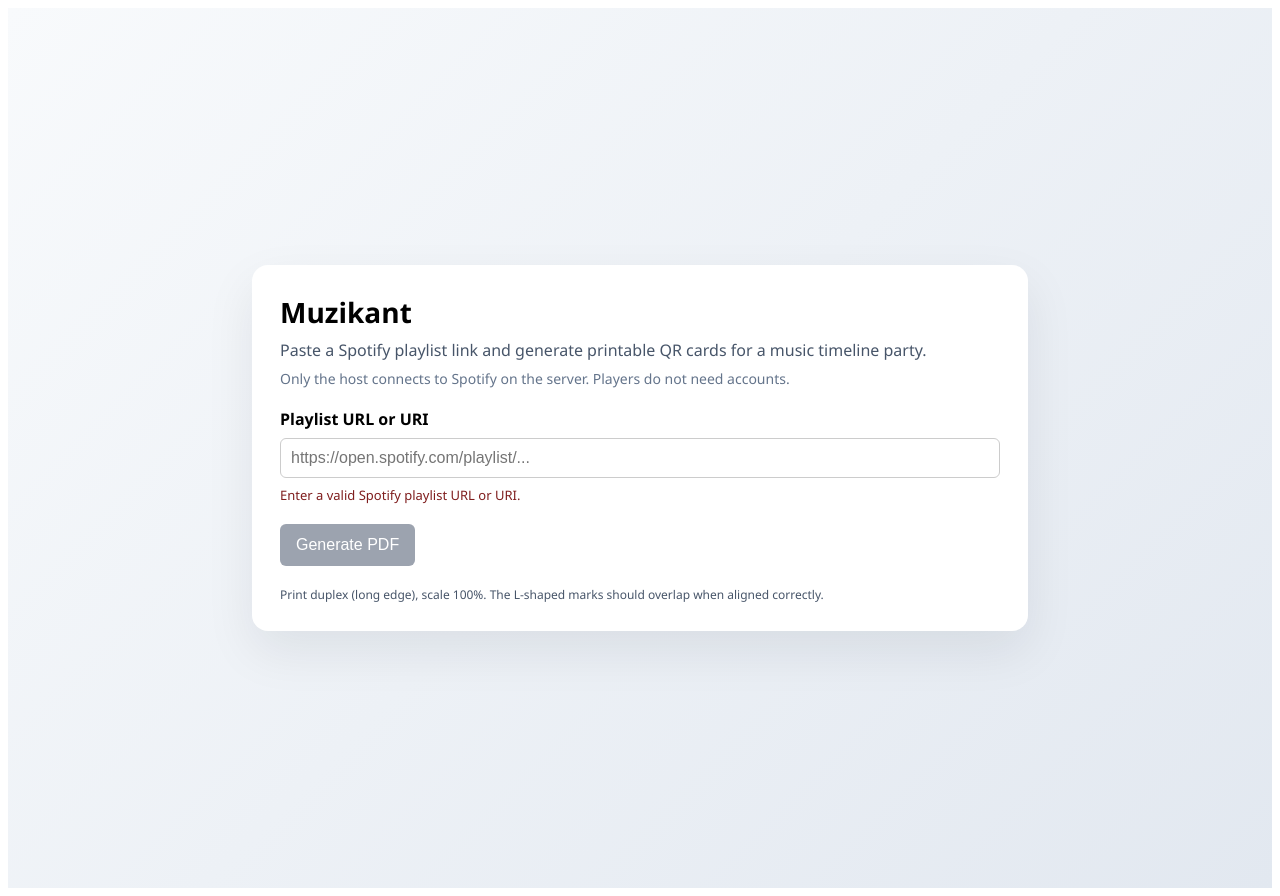
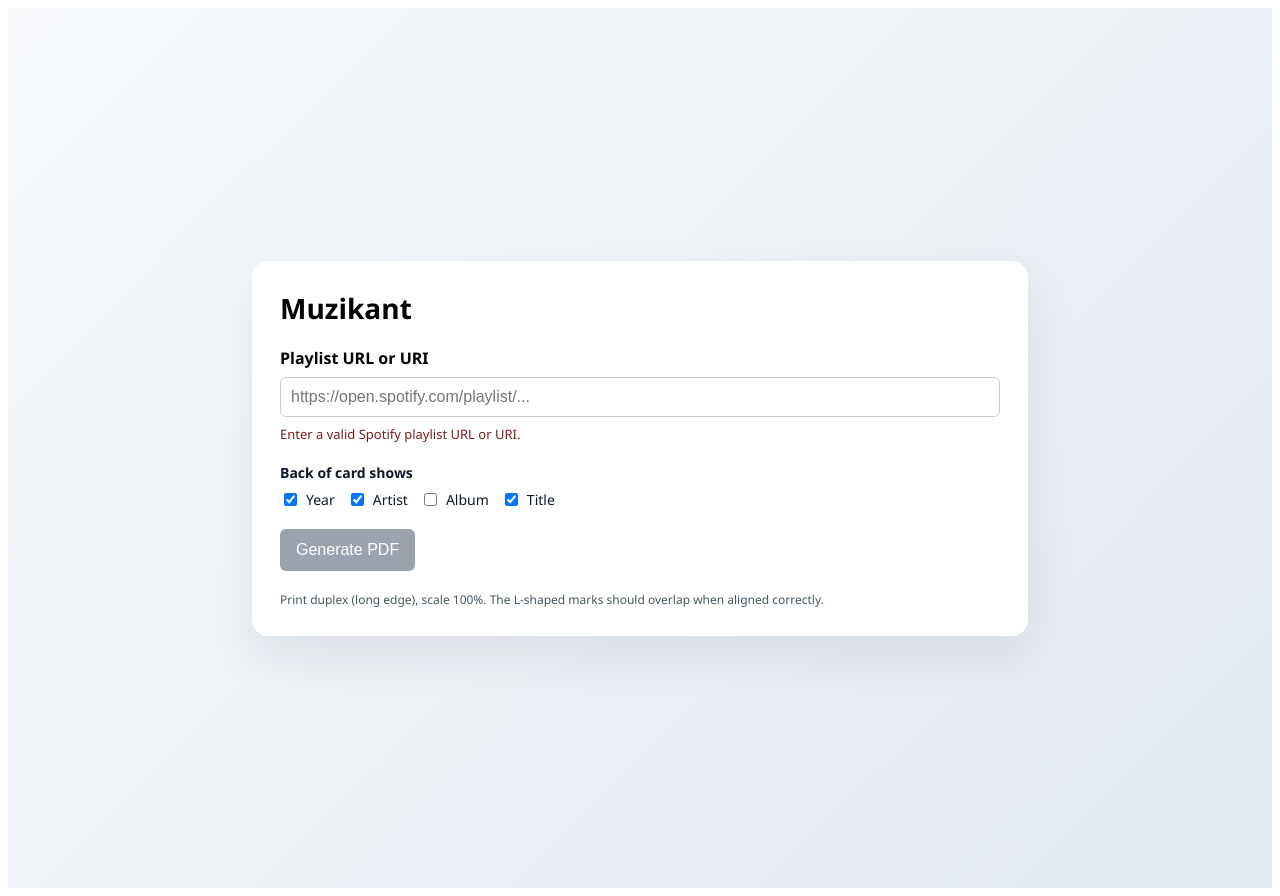
Before and after one commit to PingIsFun/Muzikant, a React (Vite) app: page / in a window 1280 px wide. Built offline with nearby package versions, Linux system fonts and the light colour scheme; no server answers; the HTML template or start-up script is replaced by a standard one.

Commit message:
Make back card fields configurable

```diff
--- a/src/App.jsx
+++ b/src/App.jsx
@@ -27,6 +27,12 @@
   const [playlistId, setPlaylistId] = useState(null);
   const [progress, setProgress] = useState("");
   const [error, setError] = useState("");
+  const [backFields, setBackFields] = useState({
+    year: true,
+    artist: true,
+    album: false,
+    title: true,
+  });
 
   const isValidPlaylist = useMemo(() => Boolean(playlistId), [playlistId]);
 
@@ -93,7 +99,9 @@
             indexOnPage,
             year: track.year,
             artist: track.artist,
+            album: track.album,
             title: track.title,
+            fields: backFields,
           });
         });
       }
@@ -107,7 +115,8 @@
     }
   };
 
-  const canGenerate = isValidPlaylist && !progress;
+  const hasBackFields = Object.values(backFields).some(Boolean);
+  const canGenerate = isValidPlaylist && hasBackFields && !progress;
 
   return (
     <div
@@ -134,12 +143,6 @@
       >
         <header style={{ display: "grid", gap: "8px" }}>
           <h1 style={{ margin: 0, fontSize: "28px" }}>Muzikant</h1>
-          <p style={{ margin: 0, color: "#475569" }}>
-            Paste a Spotify playlist link and generate printable QR cards for a music timeline party.
-          </p>
-          <p style={{ margin: 0, color: "#64748b", fontSize: "14px" }}>
-            Only the host connects to Spotify on the server. Players do not need accounts.
-          </p>
         </header>
 
         <PlaylistInput
@@ -148,6 +151,40 @@
           isValid={isValidPlaylist}
           playlistId={playlistId}
         />
+
+        <div style={{ display: "grid", gap: "8px" }}>
+          <div style={{ fontSize: "14px", fontWeight: 600, color: "#0f172a" }}>
+            Back of card shows
+          </div>
+          <div style={{ display: "flex", flexWrap: "wrap", gap: "12px" }}>
+            {[
+              { key: "year", label: "Year" },
+              { key: "artist", label: "Artist" },
+              { key: "album", label: "Album" },
+              { key: "title", label: "Title" },
+            ].map((field) => {
+              return (
+                <label key={field.key} style={{ display: "flex", alignItems: "center", gap: "6px" }}>
+                  <input
+                    type="checkbox"
+                    checked={backFields[field.key]}
+                    onChange={() =>
+                      setBackFields((prev) => ({ ...prev, [field.key]: !prev[field.key] }))
+                    }
+                  />
+                  <span style={{ fontSize: "14px", color: "#0f172a" }}>
+                    {field.label}
+                  </span>
+                </label>
+              );
+            })}
+          </div>
+          {!hasBackFields && (
+            <div style={{ fontSize: "12px", color: "#b91c1c" }}>
+              Select at least one field to generate cards.
+            </div>
+          )}
+        </div>
 
         <div style={{ display: "flex", flexWrap: "wrap", gap: "12px" }}>
           <PdfGenerator disabled={!canGenerate} onClick={handleGeneratePdf} />
--- a/src/components/PdfGenerator.jsx
+++ b/src/components/PdfGenerator.jsx
@@ -11,7 +11,7 @@
         fontSize: "16px",
         borderRadius: "6px",
         border: "none",
-        background: disabled ? "#9ca3af" : "#111827",
+        background: disabled ? "#9ca3af" : "#16a34a",
         color: "white",
         cursor: disabled ? "not-allowed" : "pointer",
       }}
--- a/src/utils/pdfLayout.js
+++ b/src/utils/pdfLayout.js
@@ -105,35 +105,52 @@
   pdf.addImage(qrDataUrl, "PNG", qrX, qrY, LAYOUT.qrSize, LAYOUT.qrSize);
 }
 
-export function addBackCardToPdf(pdf, { indexOnPage, year, artist, title }) {
+export function addBackCardToPdf(pdf, { indexOnPage, year, artist, album, title, fields }) {
   const { x, y } = getCardPosition(indexOnPage, true);
   const centerX = x + LAYOUT.cardSize / 2;
-  const paddingX = Math.max(1.5);
-  const textWidth = LAYOUT.cardSize - paddingX * 2;
+  const padding = Math.max(2, LAYOUT.cardSize * 0.06);
+  const textWidth = LAYOUT.cardSize - padding * 2;
   const yearSize = clamp(LAYOUT.cardSize * 0.38, 10, 18);
   const artistSize = clamp(LAYOUT.cardSize * 0.18, 8, 12);
   const titleSize = clamp(LAYOUT.cardSize * 0.16, 8, 11);
   const lineGap = 0.5;
   const lineHeightFactor = 0.5;
 
-  let cursorY = y + yearSize * lineHeightFactor;
+  const showYear = fields?.year ?? true;
+  const showArtist = fields?.artist ?? true;
+  const showAlbum = fields?.album ?? true;
+  const showTitle = fields?.title ?? true;
 
-  pdf.setFont("NotoSans", "bold");
-  pdf.setFontSize(yearSize);
-  const yearLines = pdf.splitTextToSize(String(year), textWidth);
-  pdf.text(yearLines, centerX, cursorY, { align: "center" });
+  let artistLabel = "";
+  if (showArtist && showAlbum && artist && album) {
+    artistLabel = `${artist}: ${album}`;
+  } else if (showArtist && artist) {
+    artistLabel = artist;
+  } else if (showAlbum && album) {
+    artistLabel = album;
+  }
 
-  cursorY += yearLines.length * yearSize * lineHeightFactor + lineGap;
+  const blocks = [];
+  if (showYear && year) {
+    blocks.push({ style: "bold", size: yearSize, text: String(year) });
+  }
+  if (artistLabel) {
+    blocks.push({ style: "italic", size: artistSize, text: artistLabel });
+  }
+  if (showTitle && title) {
+    blocks.push({ style: "normal", size: titleSize, text: title });
+  }
 
-  pdf.setFont("NotoSans", "italic");
-  pdf.setFontSize(artistSize);
-  const artistLines = pdf.splitTextToSize(artist, textWidth);
-  pdf.text(artistLines, centerX, cursorY, { align: "center" });
+  if (!blocks.length) return;
 
-  cursorY += artistLines.length * artistSize * lineHeightFactor + lineGap;
+  let cursorY = y + padding;
 
-  pdf.setFont("NotoSans", "normal");
-  pdf.setFontSize(titleSize);
-  const titleLines = pdf.splitTextToSize(title, textWidth);
-  pdf.text(titleLines, centerX, cursorY, { align: "center" });
+  blocks.forEach((block) => {
+    pdf.setFont("NotoSans", block.style);
+    pdf.setFontSize(block.size);
+    const lines = pdf.splitTextToSize(block.text, textWidth);
+    const baseline = block.size * lineHeightFactor;
+    pdf.text(lines, centerX, cursorY + baseline, { align: "center" });
+    cursorY += lines.length * block.size * lineHeightFactor + lineGap;
+  });
 }
```
